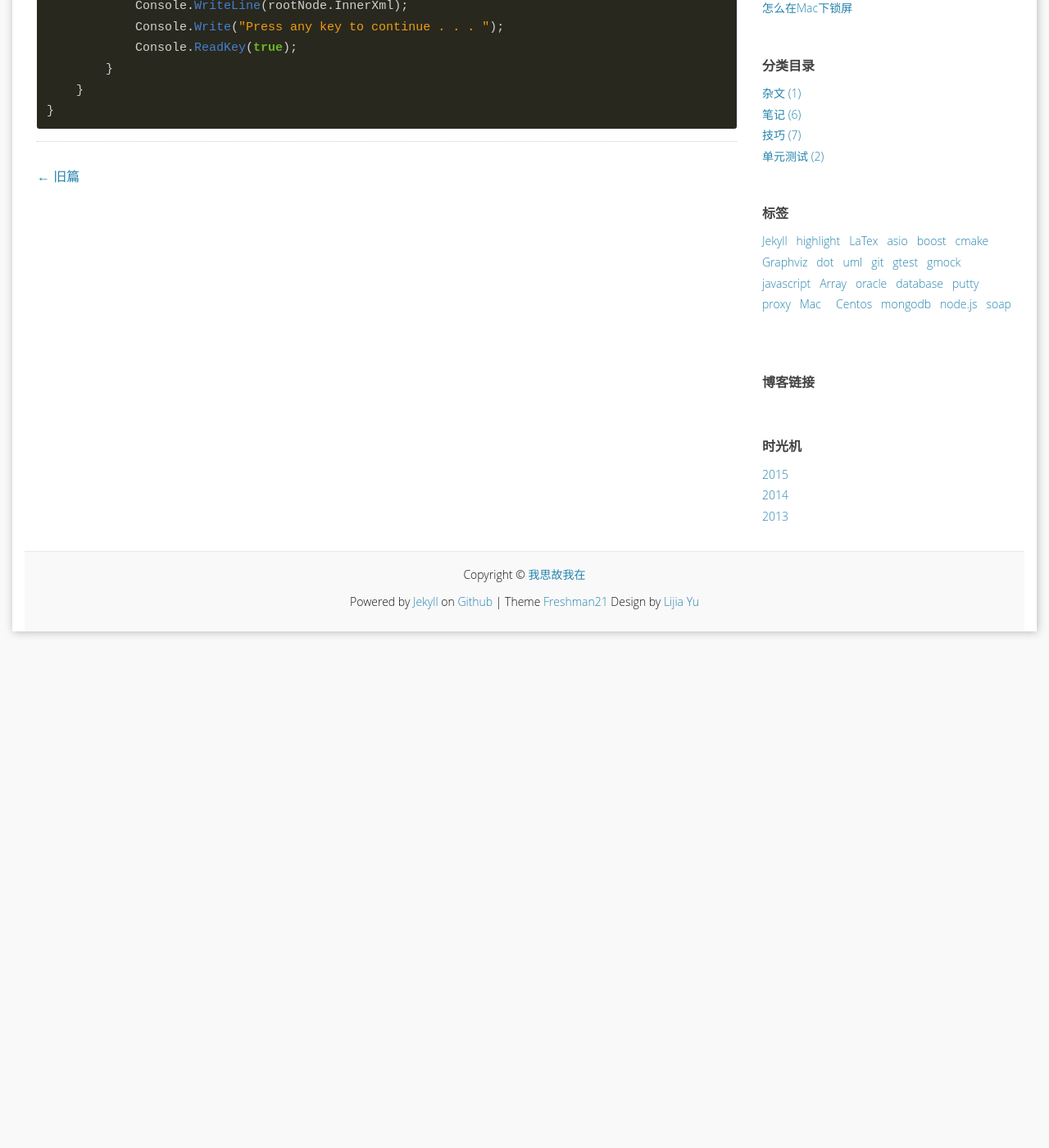
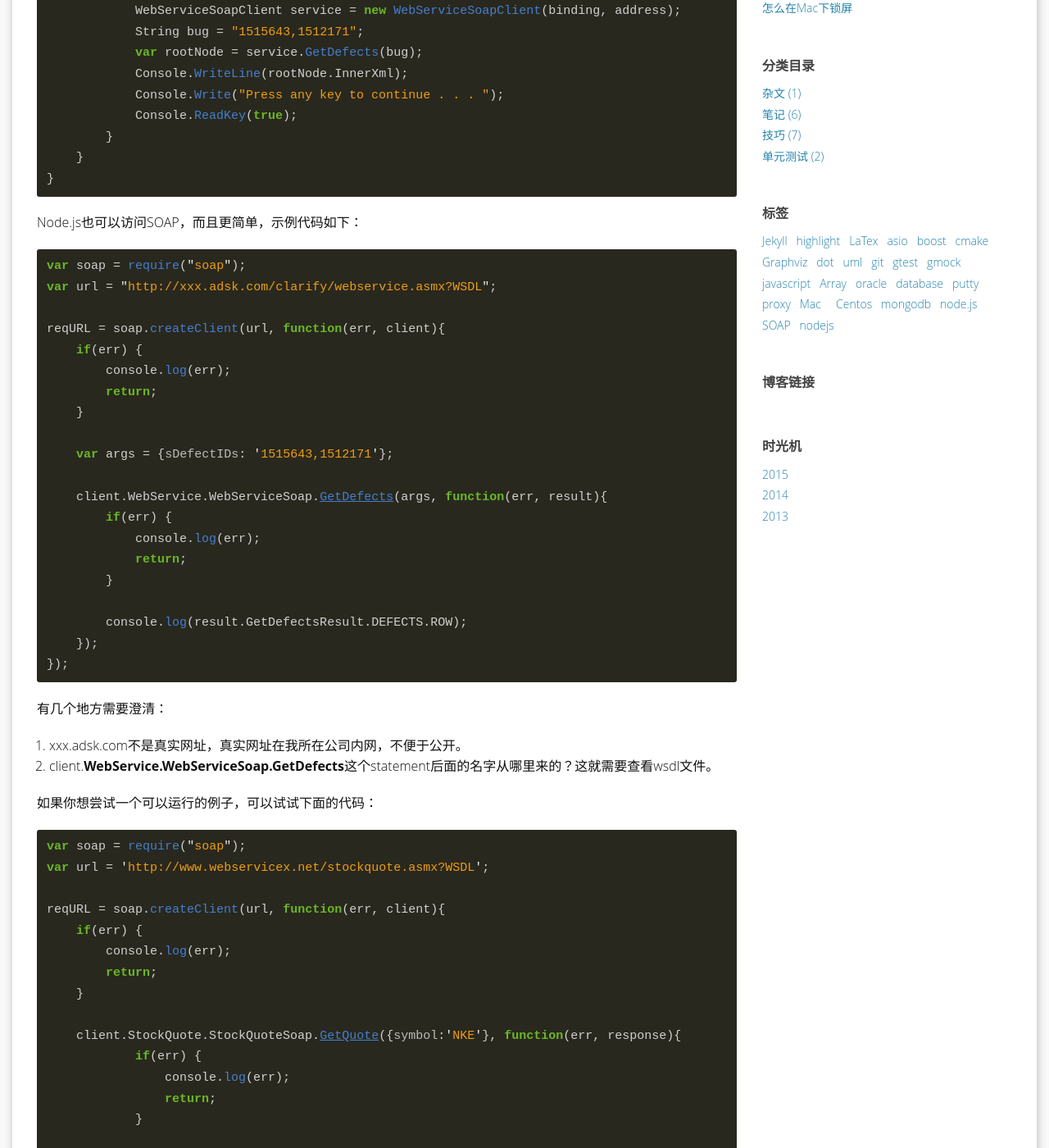
Before and after one commit to Junch/Junch.github.io, a Jekyll site: the page built from _posts/2015-07-01-original-soap.md, in a window 1280 px wide and 1400 px high, scrolled down 826 px. Shown: the whole window at 82% size. Built offline with Jekyll 4.4.1, drawn with Linux system fonts in a browser that asks for light colours; some web fonts are replaced; comment, search, counter and statistics services are not loaded; before the commit the page ends 1626 px from its top, so only the background shows below that; some of the changed text lies outside the part shown.

Commit message:
Use nodes to send SOAP request

```diff
--- a/_posts/2015-07-01-original-soap.md
+++ b/_posts/2015-07-01-original-soap.md
@@ -1,12 +1,14 @@
 ---
 layout: post
-title: "使用soap访问webservice"
+title: "使用SOAP访问WebService"
 summary: "一个简单的例子"
 description: ""
-tags: ["soap"]
+tags: ["SOAP","nodejs"]
 categories: ["笔记"]
 ---
-例子很简单，前面的步骤可以参考[Sending SOAP Requests by Using Visual Studio .NET Client (C#)](https://technet.microsoft.com/en-us/library/aa226051(v=sql.80).aspx)。
+SOAP的基本介绍可以参考网页[SOAP Introduction](http://www.w3schools.com/webservices/ws_soap_intro.asp)。
+
+我这里主要是介绍一个简单的例子，前面的步骤可以参考[Sending SOAP Requests by Using Visual Studio .NET Client (C#)](https://technet.microsoft.com/en-us/library/aa226051(v=sql.80).aspx)。
 
 {% highlight csharp %}
 
@@ -22,7 +24,7 @@ namespace Soap
         {
             BasicHttpBinding binding = new BasicHttpBinding();
             binding.MaxReceivedMessageSize = Int32.MaxValue;
-            EndpointAddress address = new EndpointAddress("http://xxx.com/clarify/webservice.asmx");
+            EndpointAddress address = new EndpointAddress("http://xxx.adsk.com/clarify/webservice.asmx");
 
             WebServiceSoapClient service = new WebServiceSoapClient(binding, address);
             String bug = "1515643,1512171";
@@ -35,3 +37,59 @@ namespace Soap
 }
 
 {% endhighlight %}
+
+Node.js也可以访问SOAP，而且更简单，示例代码如下：
+
+{% highlight javascript %}
+
+var soap = require("soap");
+var url = "http://xxx.adsk.com/clarify/webservice.asmx?WSDL";
+
+reqURL = soap.createClient(url, function(err, client){
+    if(err) {
+        console.log(err);
+        return;
+    }
+
+    var args = {sDefectIDs: '1515643,1512171'};
+
+    client.WebService.WebServiceSoap.GetDefects(args, function(err, result){
+        if(err) {
+            console.log(err);
+            return;
+        }
+
+        console.log(result.GetDefectsResult.DEFECTS.ROW);
+    });
+});
+
+{% endhighlight %}
+
+有几个地方需要澄清：
+
+1. xxx.adsk.com不是真实网址，真实网址在我所在公司内网，不便于公开。
+2. client.**WebService.WebServiceSoap.GetDefects**这个statement后面的名字从哪里来的？这就需要查看wsdl文件。
+
+如果你想尝试一个可以运行的例子，可以试试下面的代码：
+
+{% highlight javascript %}
+var soap = require("soap");
+var url = 'http://www.webservicex.net/stockquote.asmx?WSDL';
+
+reqURL = soap.createClient(url, function(err, client){
+    if(err) {
+        console.log(err);
+        return;
+    }
+
+    client.StockQuote.StockQuoteSoap.GetQuote({symbol:'NKE'}, function(err, response){
+            if(err) {
+                console.log(err);
+                return;
+            }
+
+            console.log(response);
+    });
+});
+
+{% endhighlight %}
```
